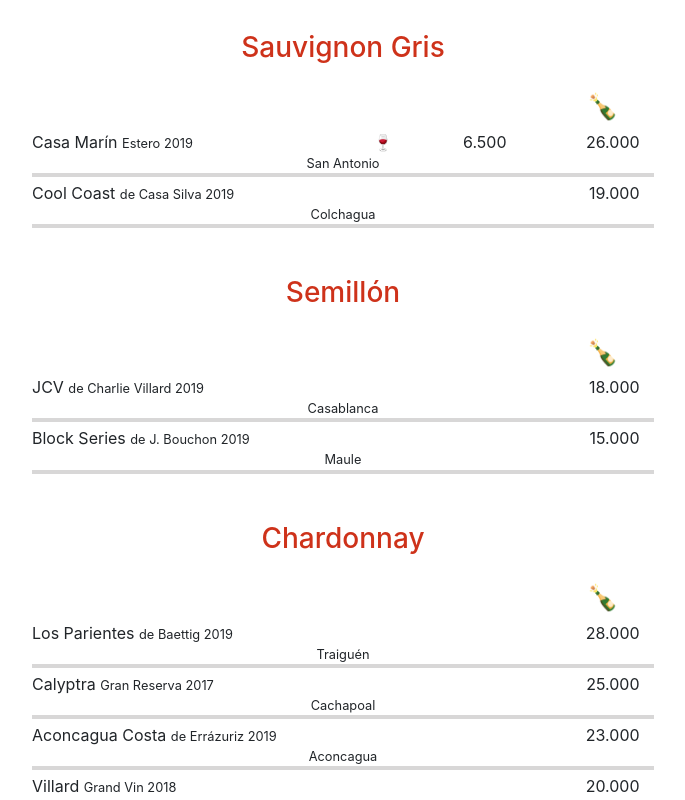
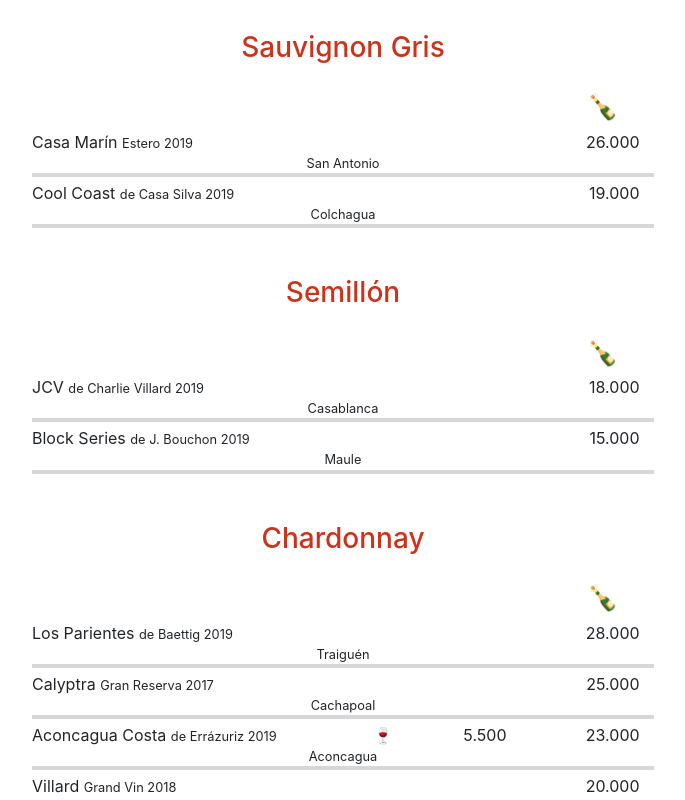
Before and after one commit to durbonca/Menu-QR-Google-sheet, a React (Create React App) app: page /Wine in a window 1280 px wide. Shown: the part 2440-3240 px from the top of the page, without its empty margins (297-982 px from the left). Built offline with nearby package versions, Linux system fonts and the light colour scheme.

Commit message:
Update dataWine.js

```diff
--- a/src/data/dataWine.js
+++ b/src/data/dataWine.js
@@ -57,7 +57,7 @@
         title: 'Sauvignon Gris',
         description: '',
         products: [
-            { id: 1, name: 'Casa Marín', description: 'Estero 2019', country: 'San Antonio', price: '6.500', price2: '26.000' },
+            { id: 1, name: 'Casa Marín', description: 'Estero 2019', country: 'San Antonio', price: '', price2: '26.000' },
             { id: 2, name: 'Cool Coast', description: 'de Casa Silva 2019', country: 'Colchagua', price: '', price2: '19.000' },
         ]
     }, {
@@ -74,12 +74,12 @@
         products: [
             { id: 1, name: 'Los Parientes', description: 'de Baettig 2019', country: 'Traiguén', price: ''/* 7.000 */, price2: '28.000' },
             { id: 2, name: 'Calyptra', description: 'Gran Reserva 2017', country: 'Cachapoal', price: '', price2: '25.000' },
-            { id: 3, name: 'Aconcagua Costa', description: 'de Errázuriz 2019', country: 'Aconcagua', price: '', price2: '23.000' },
+            { id: 3, name: 'Aconcagua Costa', description: 'de Errázuriz 2019', country: 'Aconcagua', price: '5.500', price2: '23.000' },
             { id: 4, name: 'Villard', description: 'Grand Vin 2018', country: 'Casablanca', price: '', price2: '20.000' },
             { id: 5, name: 'Lunae', description: 'de Callma 2018', country: 'Casa Blanca', price: '', price2: '19.000' },
             { id: 7, name: 'Altum', description: 'de Terramater 2017', country: 'Maipo', price: '', price2: '18.000' },
             { id: 8, name: 'Locura 1', description: 'de Terroir de Los Andes 2015', country: 'Cachapoal', price: '', price2: '18.000' },
-            { id: 9, name: 'Vetas Blancas', description: 'de Tabali 2018', country: 'Limari', price: '4.500', price2: '17.000' },
+            { id: 9, name: 'Vetas Blancas', description: 'de Tabali 2018', country: 'Limari', price: '4.000', price2: '17.000' },
             { id: 10, name: 'Ritual', description: 'de Veramonte 2017', country: 'Casablanca', price: '', price2: '17.000' },
             { id: 11, name: 'Larkün', description: 'de Pandolfi Price 2017', country: 'Itata', price: '', price2: '16.000' },
             { id: 10, name: 'Corralillo', description: 'de Matetic 2018', country: 'San Antonio', price: '', price2: '16.000' },
```
